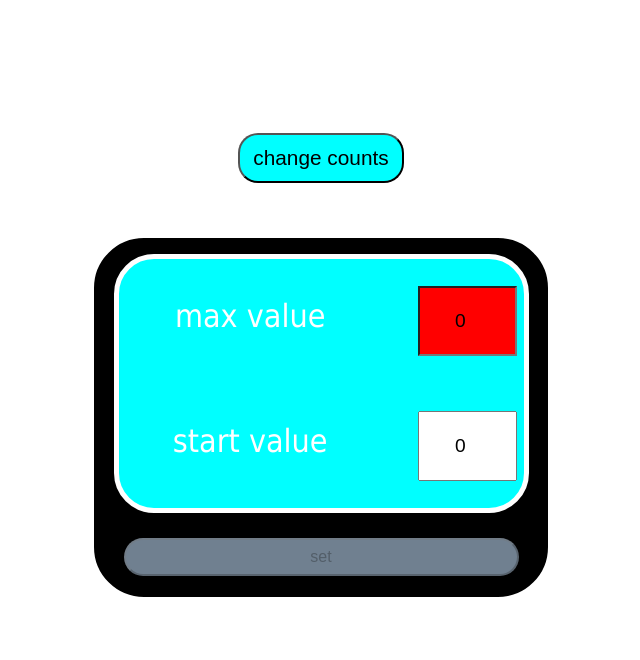
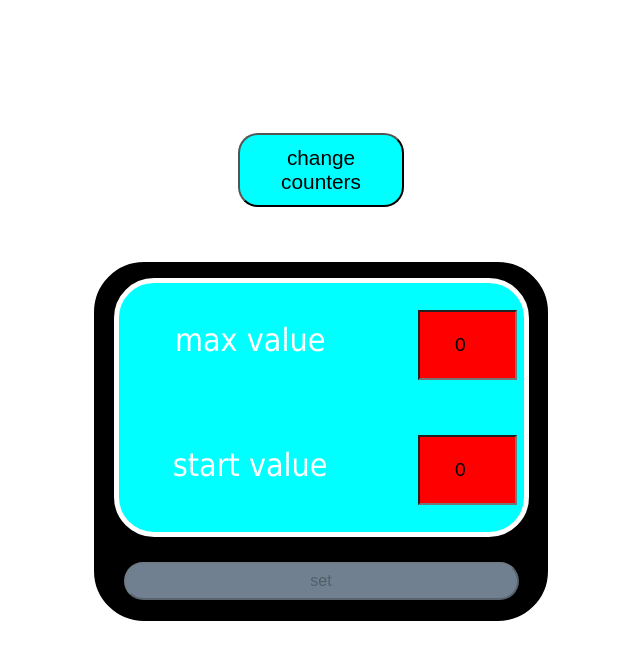
Before and after one commit to Lelik7777/exams, a React (Create React App) app: page / in a window 1280 px wide. Shown: the top 660 px of the page, without its empty margins (319-959 px from the left). Built offline with nearby package versions, Linux system fonts and the light colour scheme.

Commit message:
add some corrections

```diff
--- a/src/App.tsx
+++ b/src/App.tsx
@@ -55,15 +55,14 @@ export function App() {
     const showMessageAndToggle = (message: boolean, two: boolean) => {
         if (two) {
             setValue({...value, message, toggle: two});
-        }
-        else
-        setValue({...value, message, toggle: false});
+        } else
+            setValue({...value, message, toggle: false});
     }
     const onClick = () => setValue({...value, variantCounters: !value.variantCounters});
     return (
         <div className="app">
             <Button disabled={false}
-                    title={'change counts'}
+                    title={'change counters'}
                     onClick={onClick}
                     className={'switch_counters'}
             />
--- a/src/exam_5.11.2021/components/Count.tsx
+++ b/src/exam_5.11.2021/components/Count.tsx
@@ -34,7 +34,7 @@ export const Count = ({
                         onClick={changeCount}
                 />
                 <Button title={'reset'}
-                        disabled={minValue >= 0 && count > minValue ? false : true}
+                        disabled={(minValue >= 0 && count > minValue) ? false : true}
                         onClick={onClick}
                 />
             </div>
--- a/src/exam_5.11.2021/components/Count2.tsx
+++ b/src/exam_5.11.2021/components/Count2.tsx
@@ -9,7 +9,7 @@ type PropsType = {
     changeCount: () => void;
     setInitialValue: (m: number) => void;
     message: boolean;
-    showMessageAndToggle: (b: boolean, t:boolean) => void;
+    showMessageAndToggle: (b: boolean, t: boolean) => void;
 }
 export const Count2 = ({
                            maxValue,
@@ -18,12 +18,12 @@ export const Count2 = ({
                            changeCount,
                            setInitialValue,
                            message,
-                         showMessageAndToggle,
+                           showMessageAndToggle,
                        }: PropsType) => {
 
     const onClick = () => setInitialValue(minValue);
     const onClick1 = () => {
-        showMessageAndToggle(false,true);
+        showMessageAndToggle(false, true);
     };
     return (
         <div className={'container'}>
--- a/src/exam_5.11.2021/components/Display.tsx
+++ b/src/exam_5.11.2021/components/Display.tsx
@@ -11,7 +11,6 @@ export const Display = ({
                             maxValue,
                             minValue,
                             message,
-                            ...props
                         }: PropsType) => {
     const style = {
         color: count === maxValue ? 'red' : '',
@@ -21,7 +20,7 @@ export const Display = ({
         <div className={'display'}>
             <div className={'block_display'}>
                 {
-                    maxValue<=minValue||minValue<0
+                    maxValue <= minValue || minValue < 0
                         ?
                         <span className={'message error'}>Incorrect value!</span>
                         :
--- a/src/exam_5.11.2021/components/DisplayForSet.tsx
+++ b/src/exam_5.11.2021/components/DisplayForSet.tsx
@@ -8,14 +8,14 @@ type PropsType = {
     setMinValue: (v: number) => void;
     maxValue: number;
     minValue: number;
-    changeDisable: (b: boolean) => void;
+    setDisableSet: (b: boolean) => void;
 }
 export const DisplayForSet = ({
                                   setMaxValue,
                                   setMinValue,
                                   maxValue,
                                   minValue,
-                                  changeDisable,
+                                  setDisableSet,
                               }: PropsType) => {
     //
     return (
@@ -27,7 +27,7 @@ export const DisplayForSet = ({
                     changeValue={setMaxValue}
                     value={maxValue}
                     className={minValue >= maxValue ? 'error' : ''}
-                    changeDisable={changeDisable}
+                    setDisableSet={setDisableSet}
                     minValue={minValue}
                     maxValue={maxValue}
                 />
@@ -38,8 +38,8 @@ export const DisplayForSet = ({
                     type={'number'}
                     changeValue={setMinValue}
                     value={minValue}
-                    className={minValue < 0 ? 'error' : ''}
-                    changeDisable={changeDisable}
+                    className={minValue < 0 || minValue >= maxValue ? 'error' : ''}
+                    setDisableSet={setDisableSet}
                     minValue={minValue}
                     maxValue={maxValue}
                 />
--- a/src/exam_5.11.2021/components/Input.tsx
+++ b/src/exam_5.11.2021/components/Input.tsx
@@ -5,7 +5,7 @@ type PropsType = {
     value: number;
     className: string;
     changeValue: (n: number) => void;
-    changeDisable: (b: boolean) => void;
+    setDisableSet: (b: boolean) => void;
     maxValue: number;
     minValue: number;
 }
@@ -14,10 +14,9 @@ export const Input = ({
                           value,
                           className,
                           changeValue,
-                          changeDisable,
+                          setDisableSet,
                           minValue,
                           maxValue,
-                          ...props
                       }: PropsType) => {
 
 
@@ -25,10 +24,10 @@ export const Input = ({
         if (e.currentTarget) {
             changeValue(+e.currentTarget.value);
         }
-        changeDisable(false);
-        +e.currentTarget.value < 0 && changeDisable(true);
+        setDisableSet(false);
+        +e.currentTarget.value < 0 && setDisableSet(true);
     }
-    maxValue <= minValue && changeDisable(true)
+    maxValue <= minValue && setDisableSet(true)
     return (
         <span className={'span_input'}>
             <input type={type}
--- a/src/exam_5.11.2021/components/Set.tsx
+++ b/src/exam_5.11.2021/components/Set.tsx
@@ -7,7 +7,7 @@ type PropsType = {
     setMinValue: (v: number) => void;
     maxValue: number;
     minValue: number;
-    showMessageAndToggle: (b: boolean, t:boolean) => void;
+    showMessageAndToggle: (b: boolean, t: boolean) => void;
 }
 export const Set = ({
                         setMinValue,
@@ -18,12 +18,8 @@ export const Set = ({
                     }: PropsType) => {
     const [disableSet, setDisableSet] = useState(true);
     const onClick = () => {
-        debugger
         setDisableSet(true);
-        showMessageAndToggle(false,false);
-    }
-    const changeDisableSet = (b: boolean) => {
-        setDisableSet(b);
+        showMessageAndToggle(false, false);
     }
     return (
         <div className={'container'}>
@@ -32,7 +28,7 @@ export const Set = ({
                 setMinValue={setMinValue}
                 minValue={minValue}
                 maxValue={maxValue}
-                changeDisable={changeDisableSet}
+                setDisableSet={setDisableSet}
             />
             <div className={'wrapper_buttons_count'}>
                 <Button disabled={disableSet}
```
Lines whose indentation alone changed are shown as unchanged.
